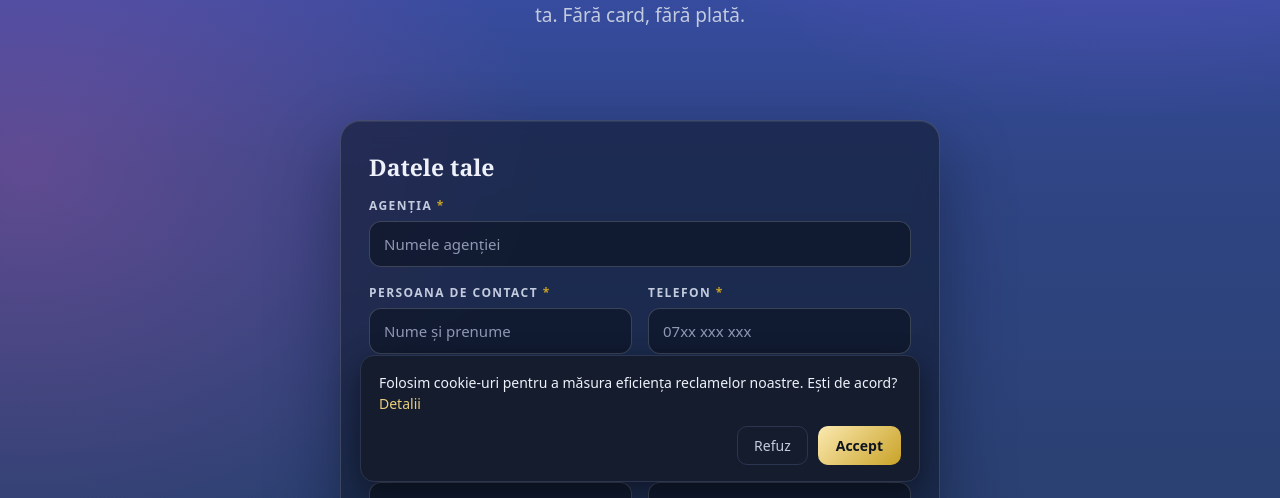
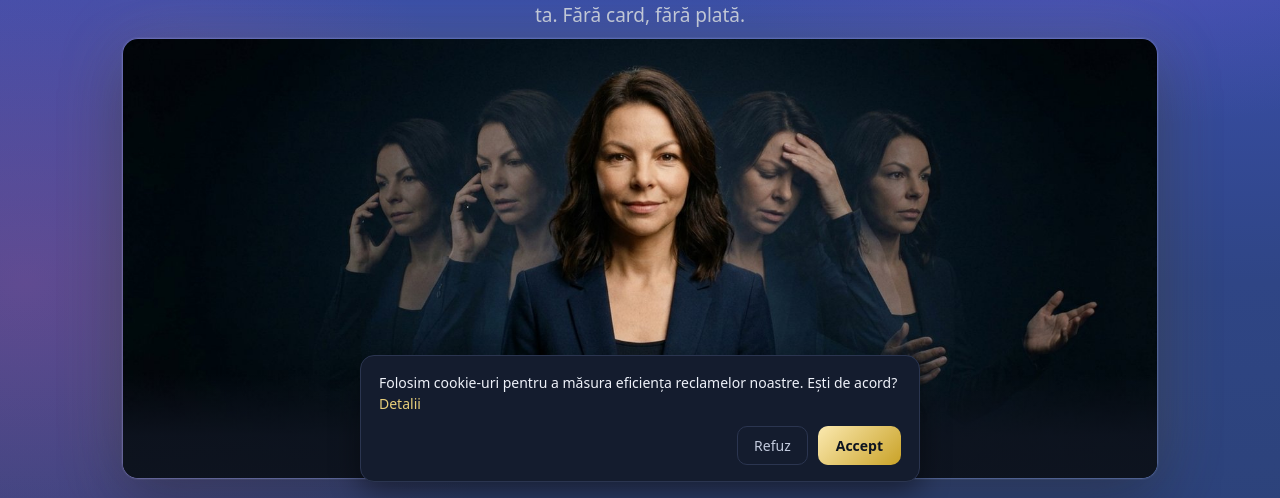
Before and after one commit to Alexandra31Arena/arena-website, a plain HTML site: page cere-demo.html in a window 1280 px wide. Shown: the part 302-800 px from the top of the page. Drawn offline with Linux system fonts and the light colour scheme; a script that the page names is missing.

Commit message:
Add hero image to cere-demo.html
Different, more intense concept for the final page in the sequence:
the agent confident and poised, with translucent echoes of her own
earlier rehearsal moments behind her, visually paying off all the
repetition work before the ask (demo / purchase decision).

Co-Authored-By: Claude Sonnet 5 <noreply@anthropic.com>
Claude-Session: https://claude.ai/code/session_01FTqXmZfsNUSGBu13n5kyME

```diff
--- a/cere-demo.html
+++ b/cere-demo.html
@@ -74,6 +74,14 @@ gtag('js',new Date());gtag('config','AW-18522192095');gtag('config','G-XKDML4T9B
     <div class="kicker">Demo gratuit</div>
     <h1>Cere un cont demo</h1>
     <p class="lead">Completează formularul și îți trimitem pe e-mail un <b>cod demo</b> cu <b>3 apeluri</b> la Nivel 1 și <b>3 intrări</b> la Nivel 2 — ca să încerci ARENA cu echipa ta. Fără card, fără plată.</p>
+  <div class="hero-media">
+    <img src="cere-demo-hero.jpg" width="1600" height="679" loading="eager"
+      alt="Agentă imobiliară încrezătoare în prim-plan, cu ecouri translucide ale ei din exersările anterioare vizibile în fundal — toată munca din spatele reflexului de azi.">
+    <div class="hero-media-caption">
+      <span class="l1">Nu cumperi un curs.</span>
+      <span class="l2">Cumperi reflexul ăsta.</span>
+    </div>
+  </div>
   </div>
 </section>
 <section>
```
Also changed, not shown: cere-demo-hero.jpg (added).
